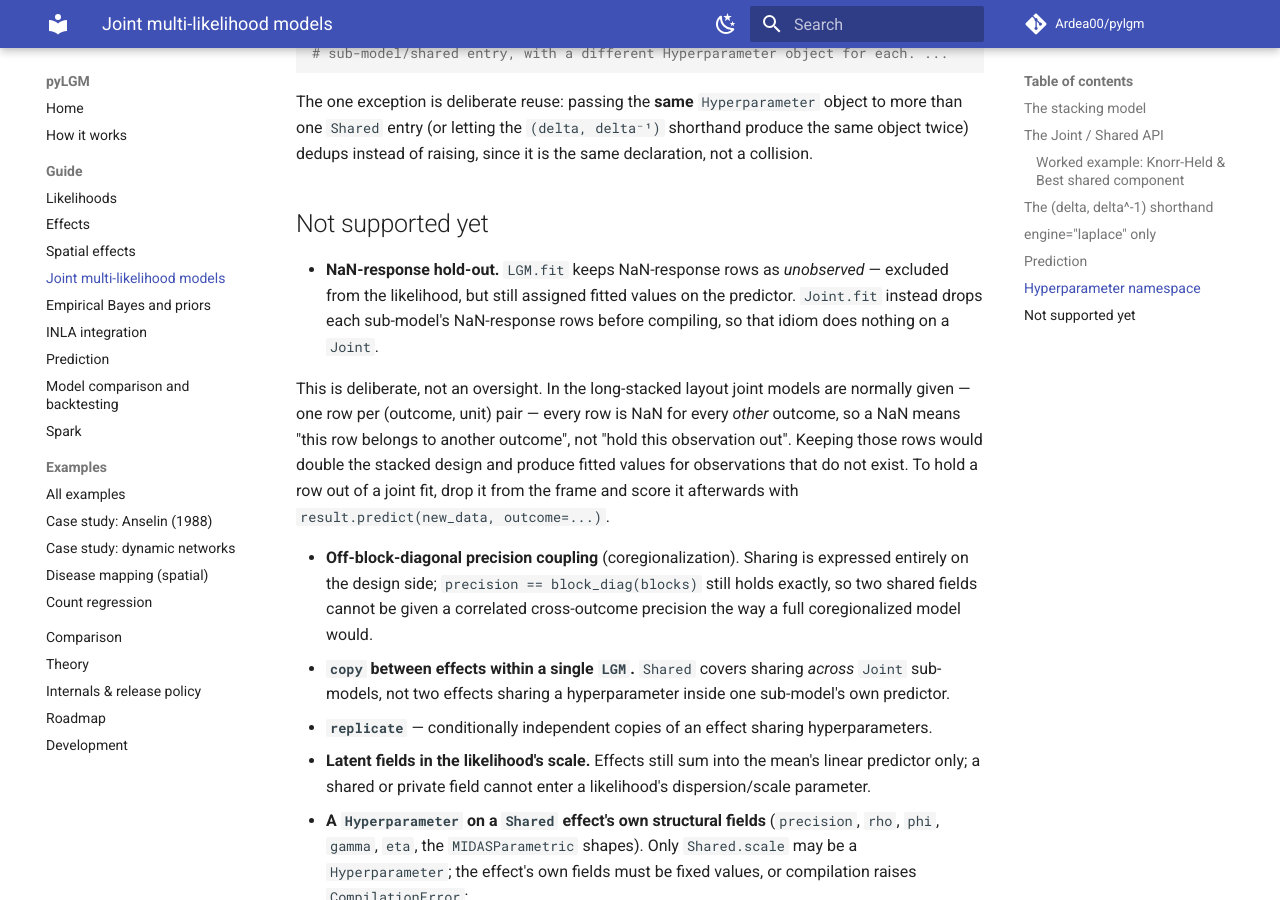
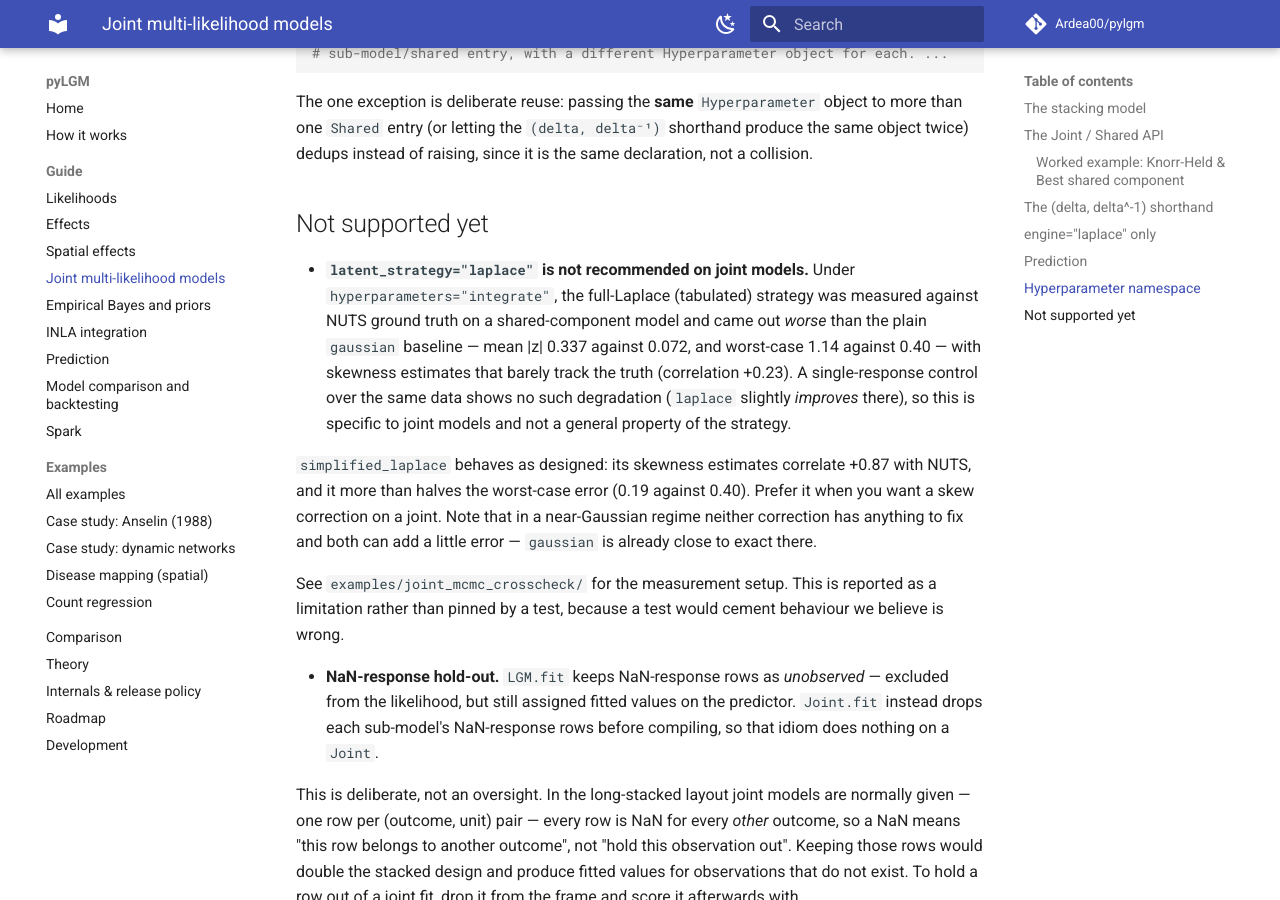
Before and after one commit to Ardea00/pylgm, an MkDocs documentation site: the page built from docs/joint-models.md, in a window 1280 px wide and 900 px high, scrolled down 4532 px. Built offline with MkDocs 1.6.1 and Material for MkDocs 9.7.7, drawn with Linux system fonts in a browser that asks for light colours; comment, search, counter and statistics services are not loaded.

Commit message:
docs(joint): record measured latent-strategy behaviour under integrate
Investigated the anomaly flagged when integrate coverage was added, using NUTS
ground truth with delta estimated (4 chains x 12000 draws, min ESS 22061, 0
divergences) plus a single-response control over the same data.

The original suspicion -- that simplified_laplace shifts the mean the wrong way
on joints -- is REFUTED. It was measured on a near-Gaussian example (skew -0.21)
where the correction has nothing to fix and can only add error. In a genuinely
skewed regime (skew -0.27, mean count 0.55) simplified_laplace works as
designed: its skewness estimates correlate +0.87 with NUTS and it more than
halves the worst-case error, 0.19 against the Gaussian baseline's 0.40.

What does survive is a different, joint-specific finding: latent_strategy=
"laplace" degrades markedly on joint models -- mean |z| 0.337 vs 0.072, worst
case 1.14 vs 0.40, skew correlation only +0.23. The single-response control
shows laplace slightly IMPROVING on the same data, so this is not a general
property of the strategy.

Documented rather than pinned by a test: a test would cement behaviour we
believe is wrong.

Co-Authored-By: Claude Opus 5 <noreply@anthropic.com>

```diff
--- a/docs/joint-models.md
+++ b/docs/joint-models.md
@@ -230,6 +230,25 @@ is the same declaration, not a collision.
 
 ## Not supported yet
 
+- **`latent_strategy="laplace"` is not recommended on joint models.** Under
+  `hyperparameters="integrate"`, the full-Laplace (tabulated) strategy was
+  measured against NUTS ground truth on a shared-component model and came out
+  *worse* than the plain `gaussian` baseline — mean |z| 0.337 against 0.072, and
+  worst-case 1.14 against 0.40 — with skewness estimates that barely track the
+  truth (correlation +0.23). A single-response control over the same data shows
+  no such degradation (`laplace` slightly *improves* there), so this is specific
+  to joint models and not a general property of the strategy.
+
+  `simplified_laplace` behaves as designed: its skewness estimates correlate
+  +0.87 with NUTS, and it more than halves the worst-case error (0.19 against
+  0.40). Prefer it when you want a skew correction on a joint. Note that in a
+  near-Gaussian regime neither correction has anything to fix and both can add
+  a little error — `gaussian` is already close to exact there.
+
+  See `examples/joint_mcmc_crosscheck/` for the measurement setup. This is
+  reported as a limitation rather than pinned by a test, because a test would
+  cement behaviour we believe is wrong.
+
 - **NaN-response hold-out.** `LGM.fit` keeps NaN-response rows as *unobserved*
   — excluded from the likelihood, but still assigned fitted values on the
   predictor. `Joint.fit` instead drops each sub-model's NaN-response rows before
```
